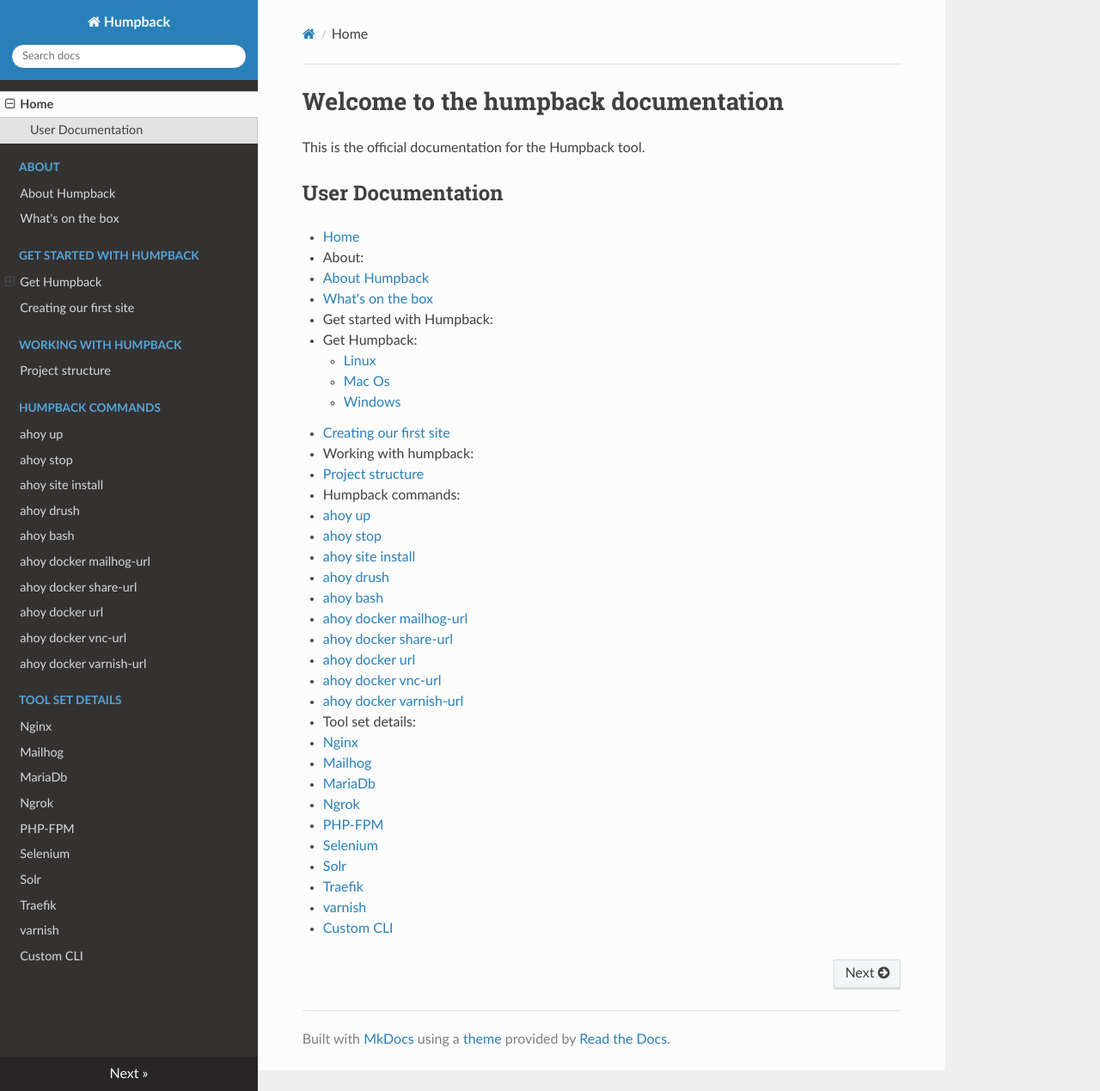
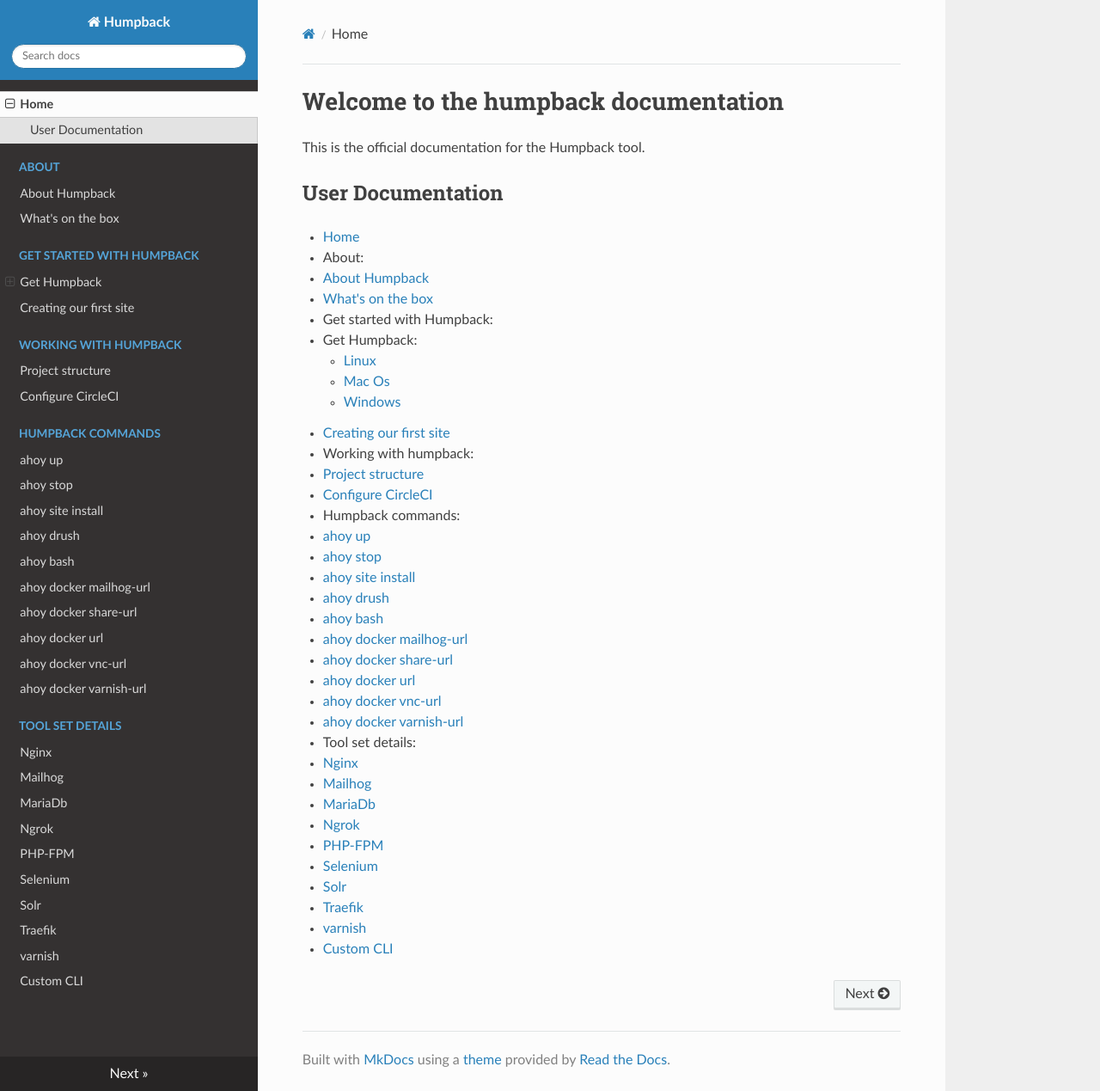
Before and after one commit to humpbackdev/humpback-docs, an MkDocs documentation site: the page built from docs/index.md, in a window 1280 px wide and 1269 px high. Shown: the whole window at 86% size. Built offline with MkDocs 1.6.1, drawn with Linux system fonts in a browser that asks for light colours; nearby versions of some CDN libraries.

Commit message:
Created new documentation page called configure circleCi

```diff
--- a/docs/index.md
+++ b/docs/index.md
@@ -16,6 +16,7 @@ This is the official documentation for the Humpback tool.
   - [Creating our first site](get-started-with-humpback/creating-our-first-site.md)
 - Working with humpback:
   - [Project structure](working-with-humpback/project-structure.md)
+  - [Configure CircleCI](working-with-humpback/configure-circleci.md)
 - Humpback commands:
   - [ahoy up](humpback-commands/ahoy-up.md)
   - [ahoy stop](humpback-commands/ahoy-stop.md)
--- a/mkdocs.yml
+++ b/mkdocs.yml
@@ -14,6 +14,7 @@ nav:
     - Creating our first site: get-started-with-humpback/creating-our-first-site.md
   - Working with humpback:
     - Project structure: working-with-humpback/project-structure.md
+    - Configure CircleCI: working-with-humpback/configure-circleci.md
   - Humpback commands:
     - ahoy up: humpback-commands/ahoy-up.md
     - ahoy stop: humpback-commands/ahoy-stop.md
```
Also changed, not shown: docs/working-with-humpback/configure-circleci.md (added, +3 -0 lines).
